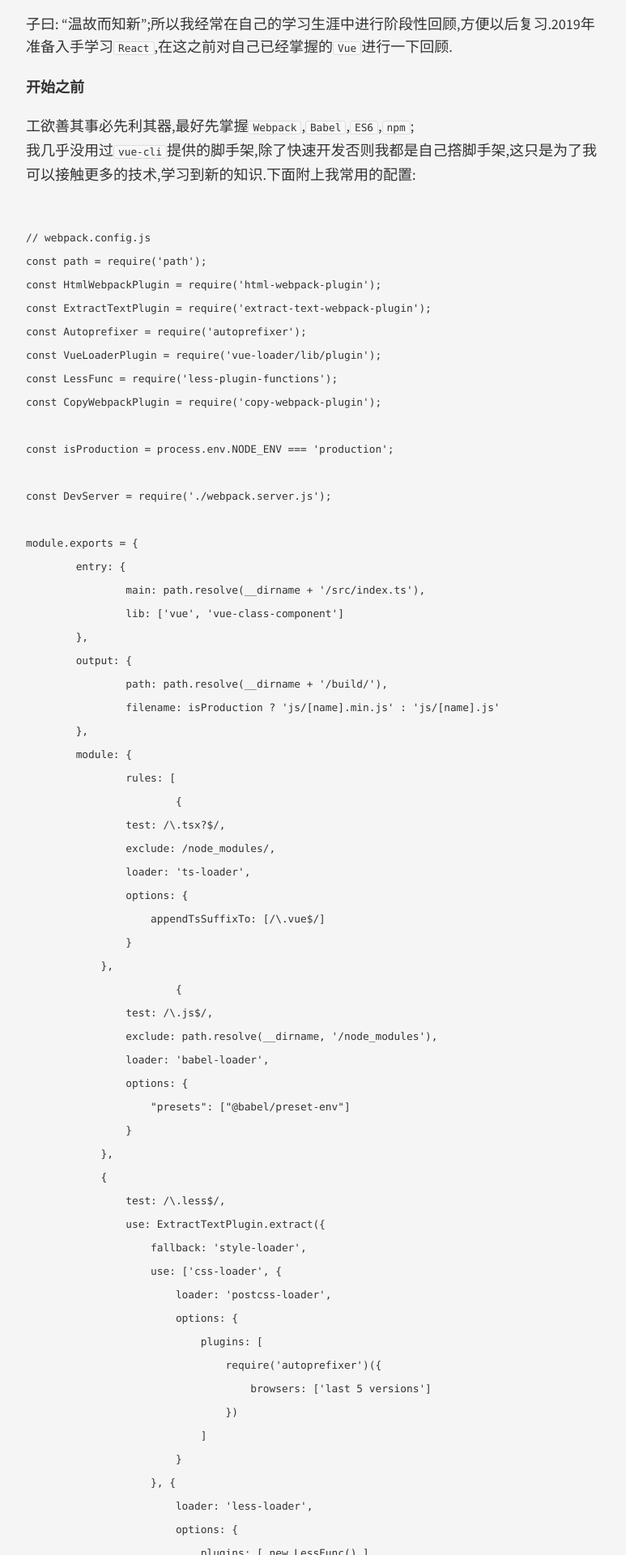
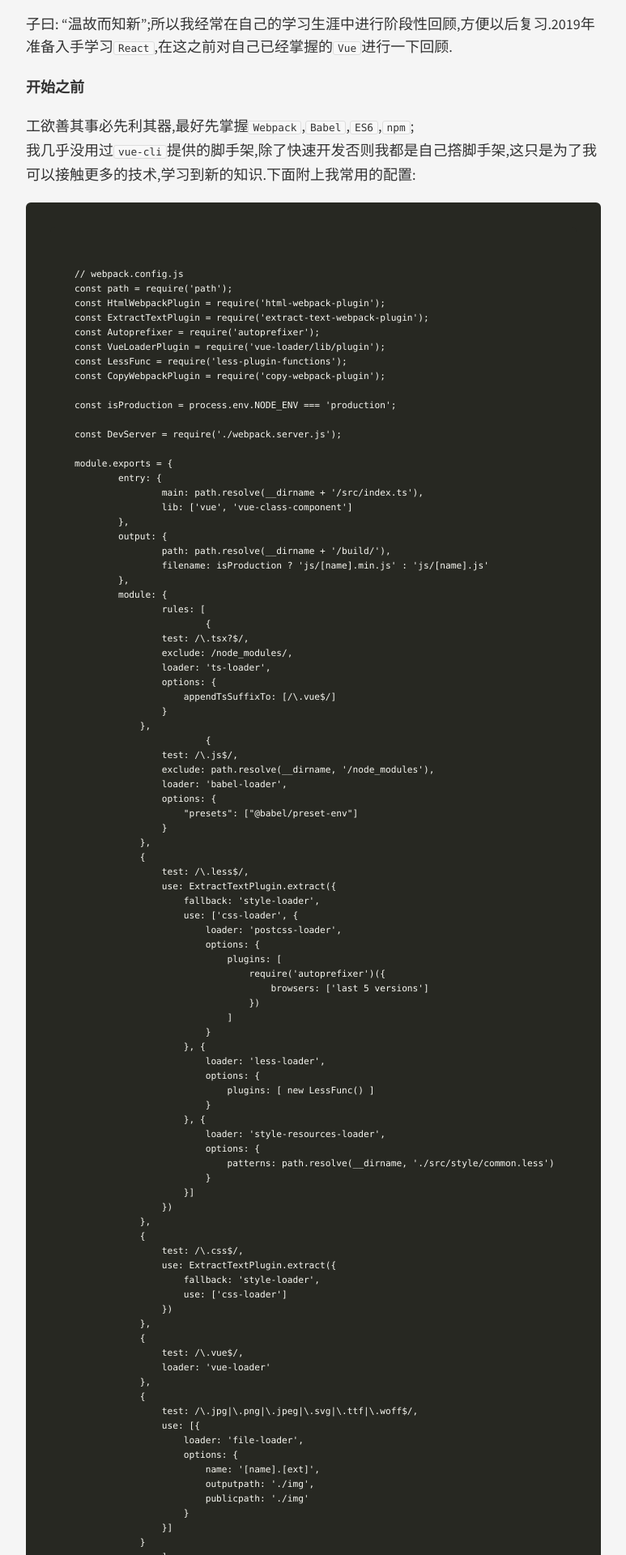
Before and after one commit to Homary/homary.github.io, a Jekyll site: the page built from _posts/2019-02-22-Vue2.X回顾.md, in a window 1280 px wide. Shown: the part 312-2232 px from the top of the page at 81% size, without its empty margins (253-1026 px from the left). Built offline with Jekyll 4.4.1, drawn with Linux system fonts in a browser that asks for light colours; our own code applies the rules of GitHub Pages for plain Markdown files; comment, search, counter and statistics services are not loaded.

Commit message:
Update 2019-02-22-Vue2.X回顾.md

````diff
--- a/_posts/2019-02-22-Vue2.X回顾.md
+++ b/_posts/2019-02-22-Vue2.X回顾.md
@@ -9,7 +9,7 @@
 工欲善其事必先利其器,最好先掌握`Webpack`,`Babel`,`ES6`,`npm`;
 我几乎没用过`vue-cli`提供的脚手架,除了快速开发否则我都是自己撘脚手架,这只是为了我可以接触更多的技术,学习到新的知识.下面附上我常用的配置:
 
-``` JavaScript
+```
 
 // webpack.config.js
 const path = require('path');
````
